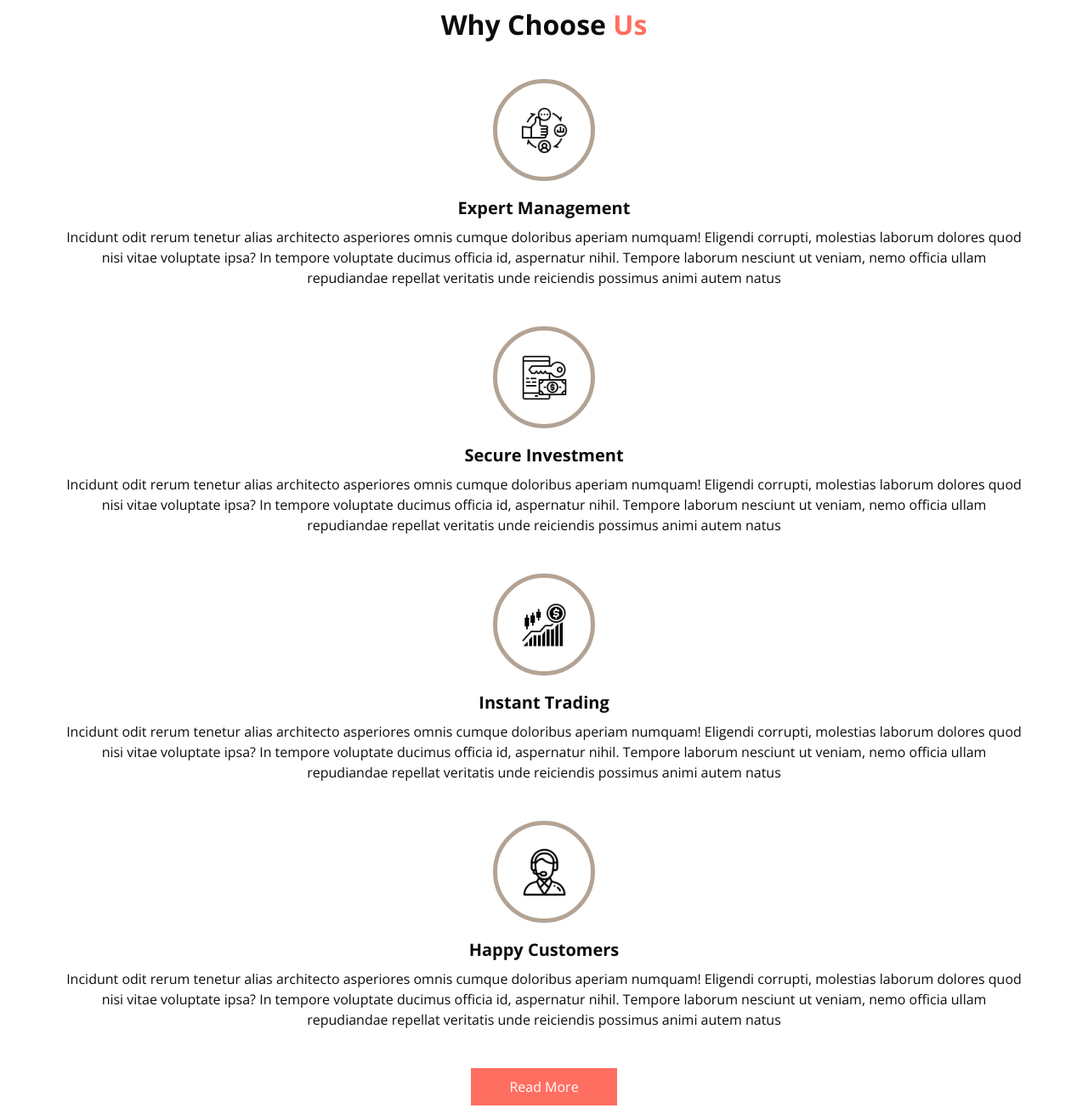
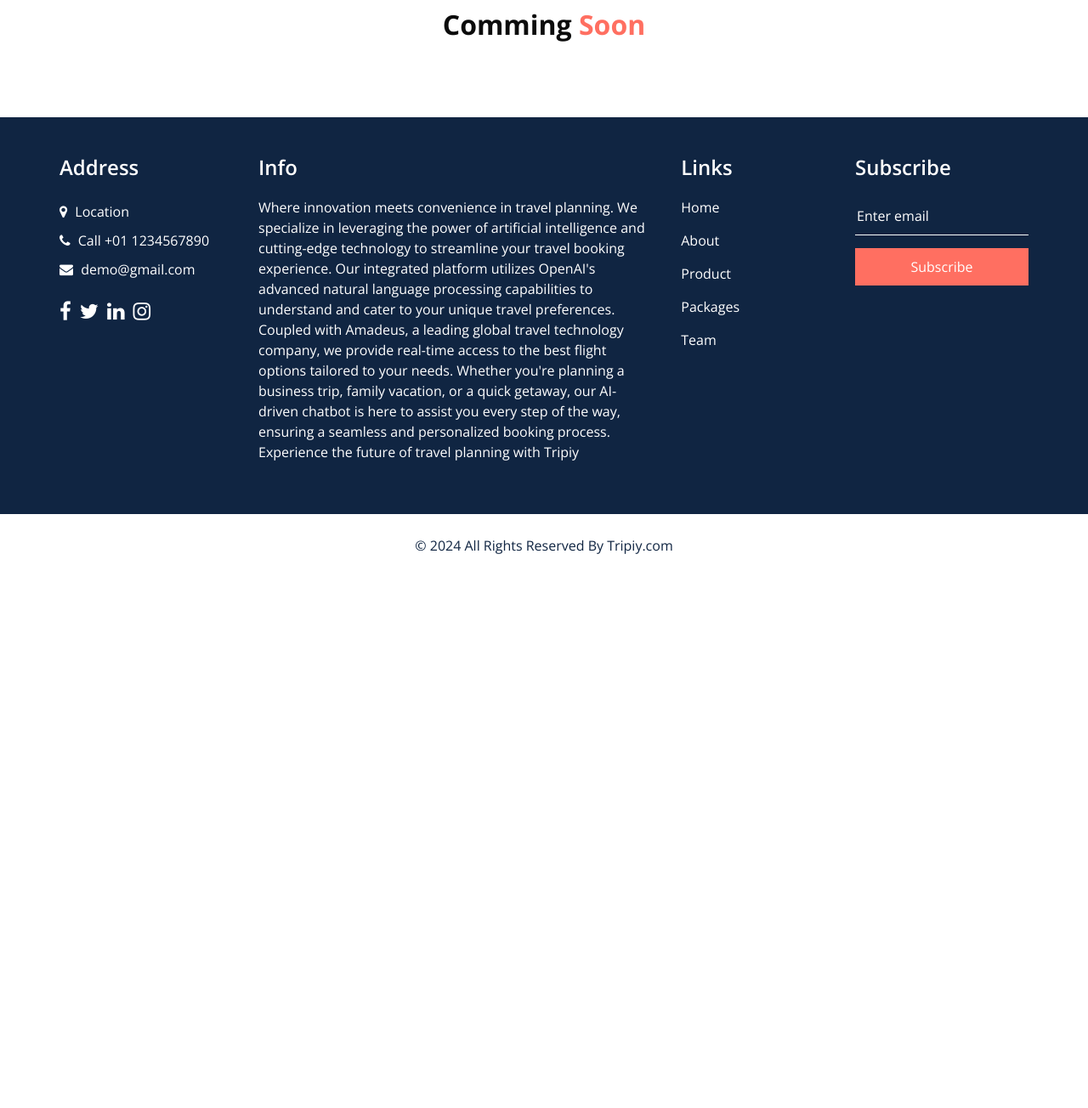
Before and after one commit to oreo07-cyber/oreo07-cyber.github.io, a plain HTML site: page packages.html in a window 1280 px wide. Shown: the part 180-1484 px from the top of the page at 85% size. After the commit the page ends 859 px from the top, so only its background shows below. Drawn offline with nearby package versions, Linux system fonts and the light colour scheme; some packages are replaced by stand-ins of ours.

Commit message:
moving pacxkages

```diff
--- a/packages.html
+++ b/packages.html
@@ -87,71 +87,8 @@
     <div class="container">
       <div class="heading_container heading_center">
         <h2>
-          Why Choose <span>Us</span>
+          Comming <span>Soon</span>
         </h2>
-      </div>
-      <div class="why_container">
-        <div class="box">
-          <div class="img-box">
-            <img src="images/w1.png" alt="">
-          </div>
-          <div class="detail-box">
-            <h5>
-              Expert Management
-            </h5>
-            <p>
-              Incidunt odit rerum tenetur alias architecto asperiores omnis cumque doloribus aperiam numquam! Eligendi corrupti, molestias laborum dolores quod nisi vitae voluptate ipsa? In tempore voluptate ducimus officia id, aspernatur nihil.
-              Tempore laborum nesciunt ut veniam, nemo officia ullam repudiandae repellat veritatis unde reiciendis possimus animi autem natus
-            </p>
-          </div>
-        </div>
-        <div class="box">
-          <div class="img-box">
-            <img src="images/w2.png" alt="">
-          </div>
-          <div class="detail-box">
-            <h5>
-              Secure Investment
-            </h5>
-            <p>
-              Incidunt odit rerum tenetur alias architecto asperiores omnis cumque doloribus aperiam numquam! Eligendi corrupti, molestias laborum dolores quod nisi vitae voluptate ipsa? In tempore voluptate ducimus officia id, aspernatur nihil.
-              Tempore laborum nesciunt ut veniam, nemo officia ullam repudiandae repellat veritatis unde reiciendis possimus animi autem natus
-            </p>
-          </div>
-        </div>
-        <div class="box">
-          <div class="img-box">
-            <img src="images/w3.png" alt="">
-          </div>
-          <div class="detail-box">
-            <h5>
-              Instant Trading
-            </h5>
-            <p>
-              Incidunt odit rerum tenetur alias architecto asperiores omnis cumque doloribus aperiam numquam! Eligendi corrupti, molestias laborum dolores quod nisi vitae voluptate ipsa? In tempore voluptate ducimus officia id, aspernatur nihil.
-              Tempore laborum nesciunt ut veniam, nemo officia ullam repudiandae repellat veritatis unde reiciendis possimus animi autem natus
-            </p>
-          </div>
-        </div>
-        <div class="box">
-          <div class="img-box">
-            <img src="images/w4.png" alt="">
-          </div>
-          <div class="detail-box">
-            <h5>
-              Happy Customers
-            </h5>
-            <p>
-              Incidunt odit rerum tenetur alias architecto asperiores omnis cumque doloribus aperiam numquam! Eligendi corrupti, molestias laborum dolores quod nisi vitae voluptate ipsa? In tempore voluptate ducimus officia id, aspernatur nihil.
-              Tempore laborum nesciunt ut veniam, nemo officia ullam repudiandae repellat veritatis unde reiciendis possimus animi autem natus
-            </p>
-          </div>
-        </div>
-      </div>
-      <div class="btn-box">
-        <a href="">
-          Read More
-        </a>
       </div>
     </div>
   </section>
```
Also changed, not shown: index.html (+41 -41 lines).
